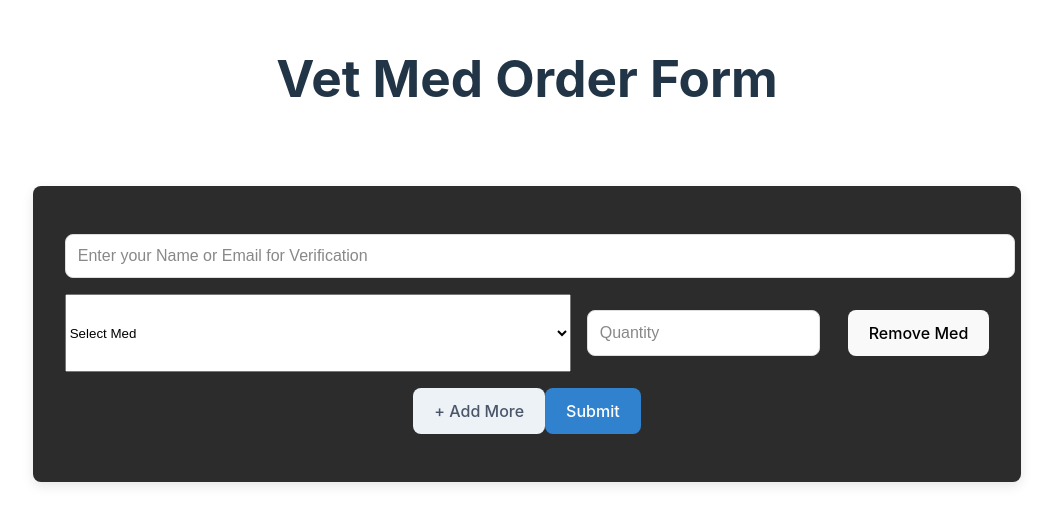
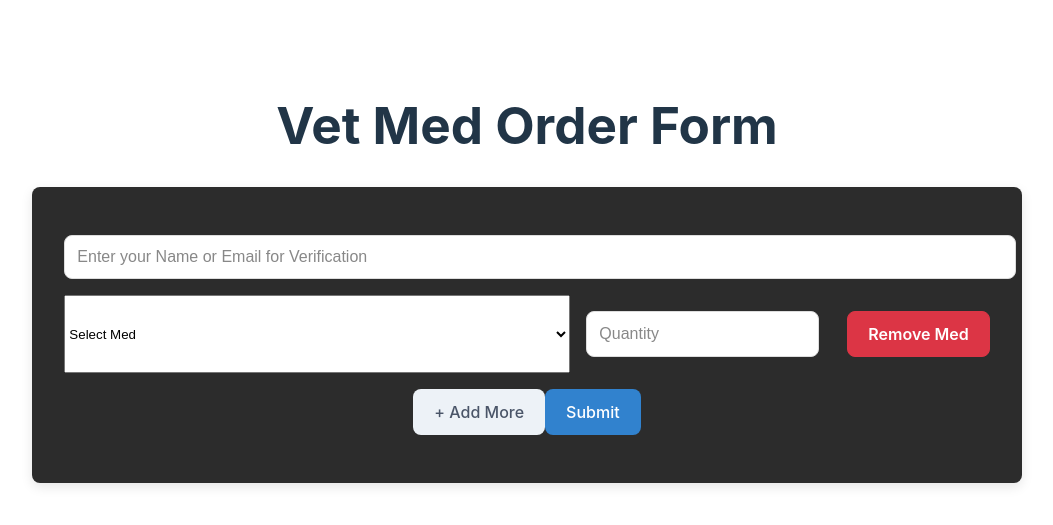
Before and after one commit to Danger0101/Vet-Med-Order-Form, a React (Vite) app in the folder vet-med-order-App/: page /order in a window 1280 px wide. Shown: the part 111-636 px from the top of the page, without its empty margins (113-1166 px from the left). Built offline with nearby package versions, Linux system fonts and the light colour scheme.

Commit message:
Made remove button red

```diff
--- a/vet-med-order-App/src/css/order-form.css
+++ b/vet-med-order-App/src/css/order-form.css
@@ -4,8 +4,8 @@
   border-radius: 8px;
   padding: 2rem;
   background-color: #2c2c2c;
-  margin-top: 5rem; /* Space above the card */
-  margin-bottom: 5rem; /* Space below the card */
+  margin-top: 2rem; /* Space above the card */
+  margin-bottom: 2rem; /* Space below the card */
 }
 
 /* Enhanced input fields */
@@ -36,6 +36,8 @@
   border-radius: 8px;
   width: 100%;
   transition: border-color 0.2s ease;
+  margin-top: 1rem;
+  margin-bottom: 1rem;
 }
 
 .combobox:focus {
@@ -76,6 +78,24 @@
   background-color: #2b6cb0;
 }
 
+/* Custom red Remove button - Bootstrap-like */
+.remove-button {
+  background-color: #dc3545; /* Bootstrap red background */
+  color: white;
+  border: 1px solid #dc3545; /* Matching border */
+  font-weight: 600; /* Make text bold */
+  text-align: center;
+}
+
+.remove-button:hover {
+  background-color: #c82333; /* Darker red on hover */
+  border-color: #bd2130; /* Darker border color on hover */
+}
+
+.remove-button:focus {
+  outline: none;
+}
+
 /* Add spacing between form elements */
 .form-container {
   display: flex;
--- a/vet-med-order-App/src/pages/Order_Form.jsx
+++ b/vet-med-order-App/src/pages/Order_Form.jsx
@@ -403,6 +403,7 @@ export default function VetMedOrderForm() {
   const [user, setUser] = useState("");  // State for name or email
   const [orders, setOrders] = useState([{ med: "", quantity: "" }]);
   const [searchTerm, setSearchTerm] = useState("");
+  const navigate = useNavigate(); // Initialize navigate
 
   const filteredMedOptions = medOptions.filter((med) =>
     med.toLowerCase().includes(searchTerm.toLowerCase())
@@ -469,6 +470,7 @@ export default function VetMedOrderForm() {
         console.log(data); // Log the response to see more details
         if (data.success) {
           alert("Order submitted successfully!");
+          navigate("/");  // Navigate back to the homepage after successful submission
         } else {
           alert(`There was an issue submitting your order: ${data.message || data.error}`);
         }
@@ -513,7 +515,7 @@ export default function VetMedOrderForm() {
                 <Button
                   type="button"
                   onClick={() => removeOrder(index)}
-                  className="button remove"
+                  className="button remove-button bg-red-500 hover:bg-red-600 text-white"
                 >
                   Remove Med
                 </Button>
```
